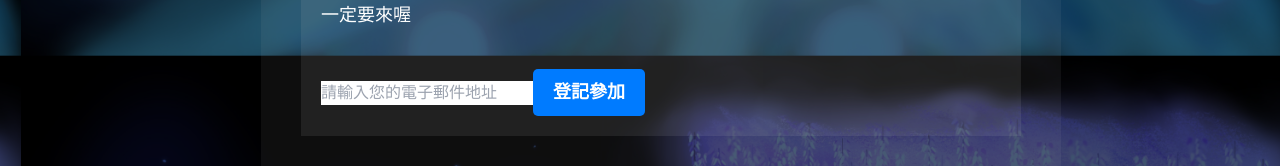
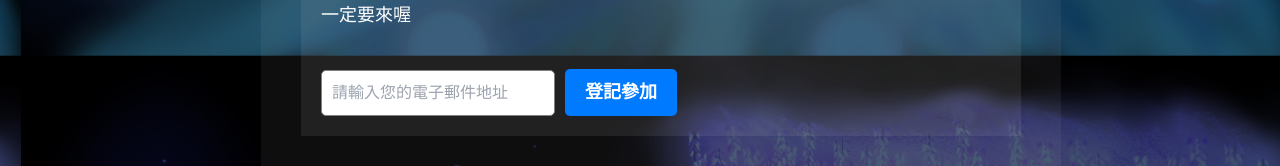
Before and after one commit to ckmsc39th/ckmsc39th.github.io, a Vue app: page / in a window 1280 px wide. Shown: the part 1651-1817 px from the top of the page. Built offline with nearby package versions, Linux system fonts and the light colour scheme; a web font is replaced by a local one.

Commit message:
modified:   src/views/Home.vue

```diff
--- a/src/views/Home.vue
+++ b/src/views/Home.vue
@@ -51,25 +51,24 @@
   </div>
 </template>
 
-<script>
-export default {
-  data() {
-    return {
-      groupPhotoSrc: "groupPhoto.jpg",
-      eventDate: "2023年5月25&26日 (週四/五)",
-      eventTime: "2:00 PM - 5:00 PM",
-      eventLocation: "100台北市中正區南海路56號",
-      eventDescription: "一定要來喔",
-      googleCalendarLink: "待加入",
-      googleMapsLink: "https://goo.gl/maps/kWBUJyyp6iXVHmib8",
-    };
-  },
-};
-
-function sendEmail() {}
+<script setup>
+import { ref } from "vue";
+const groupPhotoSrc = "groupPhoto.jpg";
+const eventDate = "2023年5月25&26日 (週四/五)";
+const eventTime = "2:00 PM - 5:00 PM";
+const eventLocation = "100台北市中正區南海路56號";
+const eventDescription = "一定要來喔";
+const googleCalendarLink = "待加入";
+const googleMapsLink = "https://goo.gl/maps/kWBUJyyp6iXVHmib8";
+const email = ref("");
+function saveEmail() {
+  console.log(`Email saved: ${email.value}`);
+  // TODO: add the code to send the email to server or do any other action with it
+  email.value = "";
+}
 </script>
 
-<style>
+<style scoped>
 .group-photo img {
   max-width: 100%;
   height: auto;
@@ -127,14 +126,23 @@ function sendEmail() {}
   margin-bottom: 40px;
 }
 
+.register-email {
+  padding: 10px;
+  margin-right: 10px;
+  border: 1px solid gray;
+  border-radius: 5px;
+  font-size: 16px;
+  color: #007bff;
+}
+
 .register-button {
+  padding: 10px 20px;
+  background-color: #007bff;
+  border: none;
+  border-radius: 5px;
+  color: #fff;
   font-size: 18px;
   font-weight: bold;
-  color: #fff;
-  background-color: #007bff;
-  border: none;
-  padding: 10px 20px;
-  border-radius: 5px;
   cursor: pointer;
   transition: background-color 0.2s ease-in-out;
 }
```
